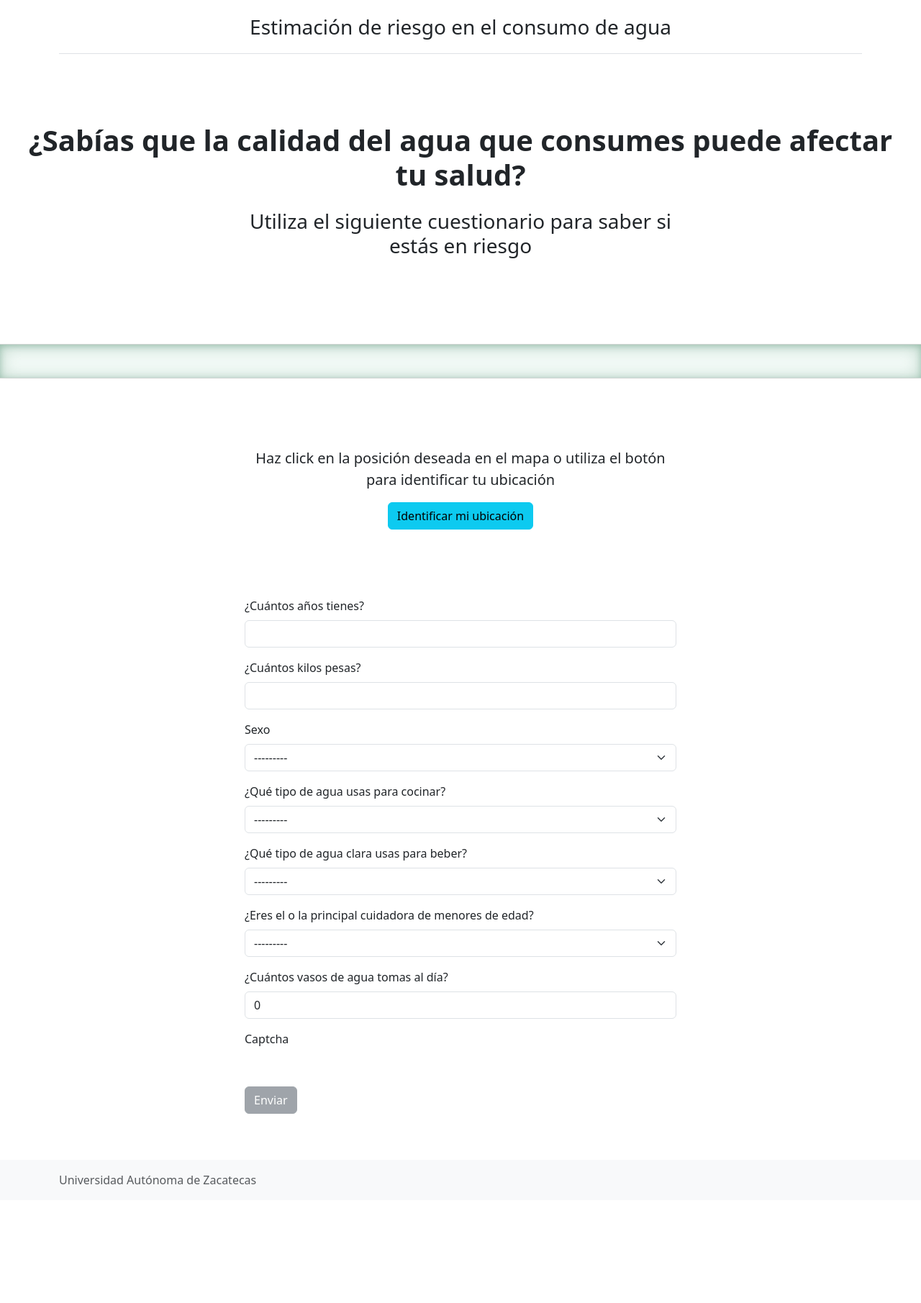
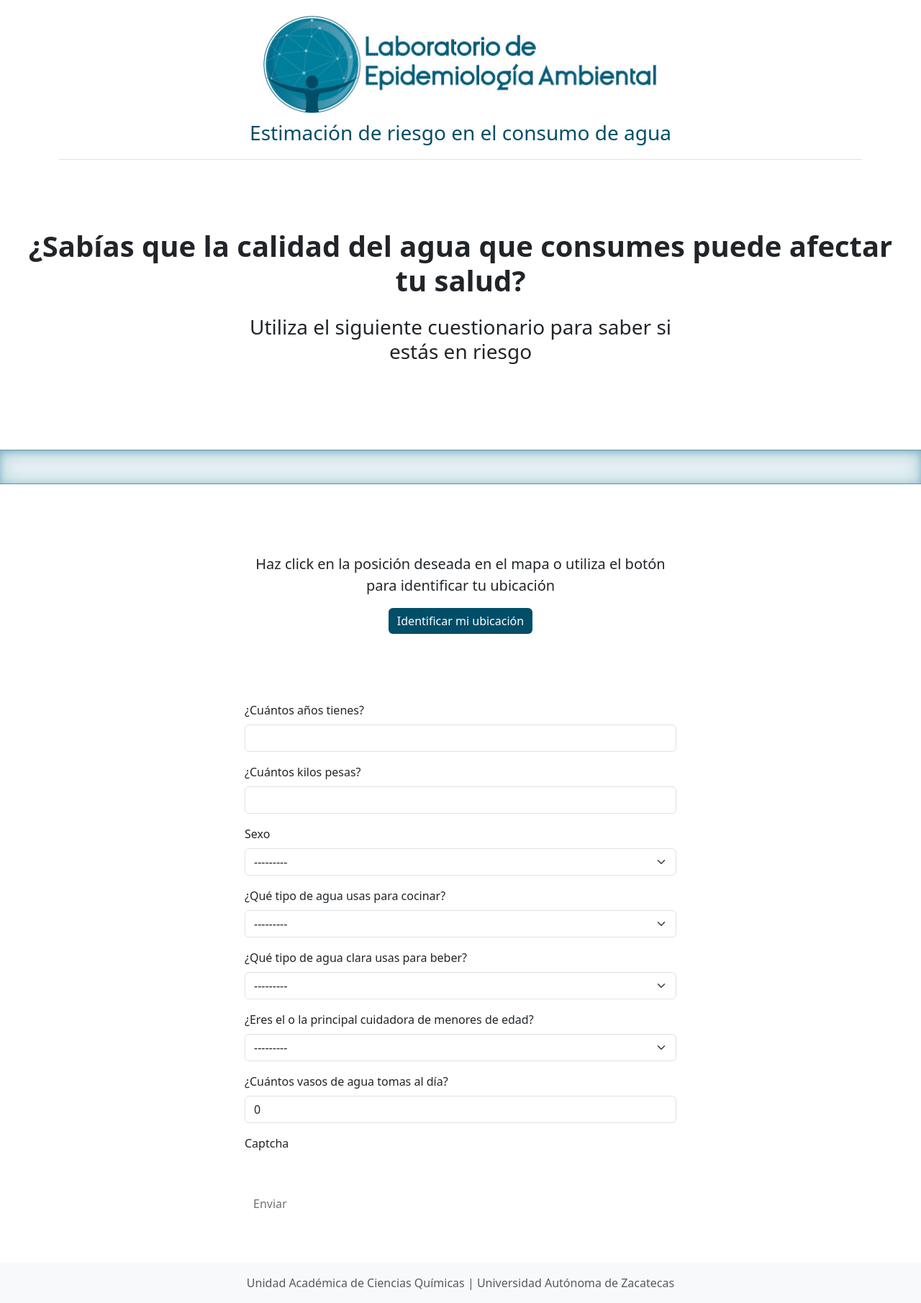
Before and after one commit to ddiannae/pozos-app, a Django app: page / in a window 1280 px wide. Shown: the whole page at 72% size. Before the commit the page ends 1646 px from the top, so only its background shows below. Run offline with Django 4.2, Linux system fonts and the light colour scheme; some libraries are stand-ins or nearby versions.

Commit message:
Adding logo and base css. Adding message for caregivers

```diff
--- /dev/null
+++ b/pozos/encuesta/static/base-style.css
@@ -0,0 +1,23 @@
+.divider {
+    height: 3rem;
+    background-color: rgba(9, 106, 141, .1);
+    border: solid rgba(1, 78, 104, .55);
+    border-width: 1px 0;
+    box-shadow: inset 0 .125em 1.5em rgba(9, 106, 141, .3), inset 0 .125em .5em rgba(9, 106, 141, .3);
+}
+
+.app-title {
+    color: rgba(1, 78, 104);
+}
+
+.btn-app {
+    color: rgb(255, 255, 255);
+    background-color: rgba(1, 78, 104);
+    border: none;
+}
+
+.btn-app:hover {
+    background-color: rgb(139, 198, 207);
+    color: rgba(1, 78, 104);
+    border: none;
+}
--- a/pozos/encuesta/templates/base.html
+++ b/pozos/encuesta/templates/base.html
@@ -1,3 +1,4 @@
+{% load static %}
 <!DOCTYPE html>
 <html lang="en">
 <head>
@@ -7,6 +8,7 @@
     {% load bootstrap5 %}
 
     {% bootstrap_css %}
+    <link rel="stylesheet" href="{% static 'base-style.css' %}">
 
     {% bootstrap_javascript %}
 
@@ -23,16 +25,19 @@
 </head>
 <body>
     <div class="container">
-    <header class="d-flex flex-wrap justify-content-center py-3 mb-4 border-bottom">
-        <span class="fs-3">Estimación de riesgo en el consumo de agua</span>
+    <header class="text-center py-3 mb-4 border-bottom">
+        <img alt="Logo del Laboratorio de Epidemiología Ambiental"
+        src="{% static 'lea-lab-logo.jpeg' %}" width="50%"/>
+        <div class="fs-3 app-title">Estimación de riesgo en el consumo de agua</div>
     </header>
+
   </div>
     {% block content %}
 
     {% endblock content %}
     <footer class="footer mt-auto py-3 bg-light">
-    <div class="container">
-        <span class="text-muted">Universidad Autónoma de Zacatecas</span>
+    <div class="container text-center">
+        <span class="text-muted">Unidad Académica de Ciencias Químicas  | Universidad Autónoma de Zacatecas</span>
     </div>
     </footer>
     {% block footer_scripts %}
--- a/pozos/encuesta/templates/contestar.html
+++ b/pozos/encuesta/templates/contestar.html
@@ -87,14 +87,6 @@
             height: 400px;
         }
 
-        .b-example-divider {
-            height: 3rem;
-            background-color: rgba(139, 206, 172, .1);
-            border: solid rgba(0, 0, 0, .15);
-            border-width: 1px 0;
-            box-shadow: inset 0 .125em 1.5em rgba(48, 118, 83, .3), inset 0 .125em .5em rgba(48, 118, 83, .3);
-        }
-
         .invalid-feedback {
             display: inline-block;
             font-size: 1.25em;
@@ -117,7 +109,7 @@
     </div>
   </div>
 
-  <div class="b-example-divider"></div>
+  <div class="divider"></div>
 
     <div class="container" style="max-width:600px; padding:0">
         <div class="py-5">
@@ -127,7 +119,7 @@
                         <div class="py-5 text-center">
                             <p class="lead">Haz click en la posición deseada en el mapa o utiliza el botón para
                             identificar tu ubicación</p>
-                            <button type="button" id="btn-ubicar"  class="btn btn-info">Identificar mi ubicación</button>
+                            <button type="button" id="btn-ubicar"  class="btn btn-app">Identificar mi ubicación</button>
                         </div>
 
                         {% leaflet_map "main"%}
@@ -183,7 +175,7 @@
                                 {{ form.captcha.errors }}
                             </div>
 
-                            <input type="submit" class="btn btn-secondary" value="Enviar" id="submit-btn" disabled="true">
+                            <input type="submit" class="btn btn-app" value="Enviar" id="submit-btn" disabled="true">
                         </div>
                     </form>
             </div>
```
Also changed, not shown: pozos/encuesta/templates/resultado.html (+15 -11 lines), pozos/encuesta/static/lea-lab-logo.jpeg (added).
